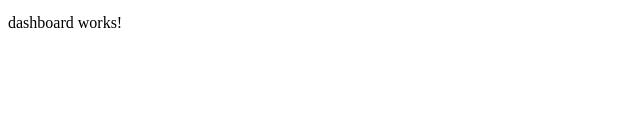
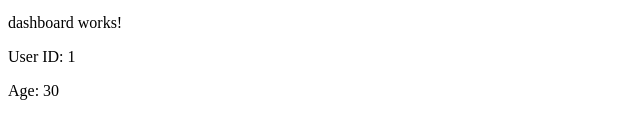
Before and after one commit to Arminbusatlic72/angular-rxjs, an Angular app: page / in a window 1280 px wide. Shown: the part 170-308 px from the top of the page, without its empty margins (0-640 px from the left). Built offline with nearby package versions, Linux system fonts and the light colour scheme.

Commit message:
Creating component to test in real scenario concatMap and switchMap

```diff
--- a/src/app/app.component.html
+++ b/src/app/app.component.html
@@ -6,4 +6,5 @@
   </li>
 </ul>
 <app-dashboard></app-dashboard>
+<app-test-board></app-test-board>
 <router-outlet />
--- a/src/app/app.component.ts
+++ b/src/app/app.component.ts
@@ -4,9 +4,10 @@ import { of, from, fromEvent, Observable, combineLatest } from 'rxjs';
 import { CommonModule } from '@angular/common';
 
 import { DashboardComponent } from './components/dashboard/dashboard.component';
+import { TestBoardComponent } from './components/test-board/test-board.component';
 @Component({
   selector: 'app-root',
-  imports: [RouterOutlet, CommonModule, DashboardComponent],
+  imports: [RouterOutlet, CommonModule, DashboardComponent, TestBoardComponent],
   templateUrl: './app.component.html',
 })
 export class AppComponent implements OnInit {
--- /dev/null
+++ b/src/app/components/test-board/test-board.component.html
@@ -0,0 +1,8 @@
+<!-- test-board.component.html -->
+<div *ngIf="foo$ | async as userDetails; else loading">
+  <p>User ID: {{ userDetails.id }}</p>
+  <p>Age: {{ userDetails.age }}</p>
+</div>
+<ng-template #loading>
+  <p>Loading...</p>
+</ng-template>
--- /dev/null
+++ b/src/app/components/test-board/test-board.component.ts
@@ -0,0 +1,43 @@
+import { Component, OnInit } from '@angular/core';
+import { concatMap, Observable, of } from 'rxjs';
+import { CommonModule, AsyncPipe } from '@angular/common';
+interface UserInterface {
+  id: number;
+  name: string;
+}
+
+interface UserDetailsInterface {
+  id: number;
+  age: number;
+}
+
+@Component({
+  selector: 'app-test-board',
+  imports: [CommonModule],
+  templateUrl: './test-board.component.html',
+  styleUrl: './test-board.component.css',
+})
+export class TestBoardComponent implements OnInit {
+  users: UserInterface[] = [
+    { id: 1, name: 'foo' },
+    { id: 2, name: 'bar' },
+  ];
+  foo$: Observable<UserDetailsInterface>;
+  constructor() {
+    this.foo$ = this.getUser('1').pipe(
+      concatMap((user) => this.getUserDetail(user))
+    );
+  }
+
+  getUser(id: string) {
+    const user = this.users.find((user) => user.id === Number(id))!;
+    return of(user);
+  }
+
+  getUserDetail(user: UserInterface): Observable<UserDetailsInterface> {
+    return of({ id: user.id, age: 30 });
+  }
+  ngOnInit(): void {
+    this.foo$.subscribe((val) => console.log('this is the value of foo:', val));
+  }
+}
```
Also changed, not shown: src/app/components/test-board/test-board.component.css (added), 1 other file (tests, documents, lock files or other folders).
